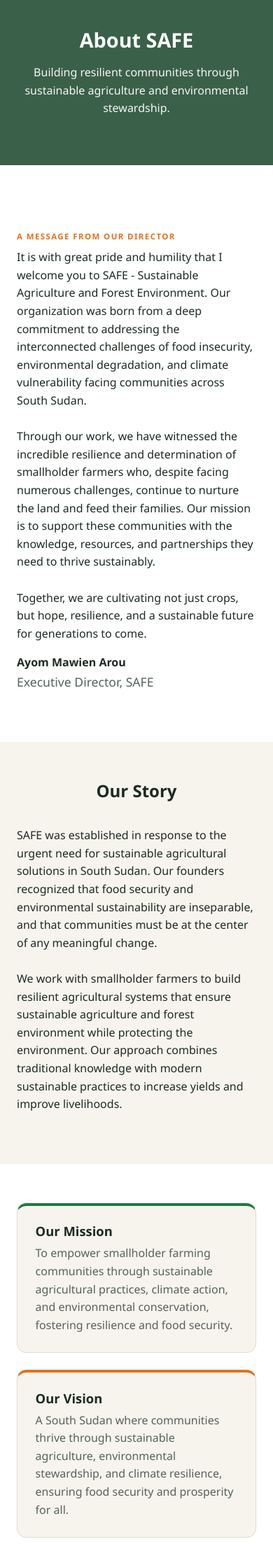
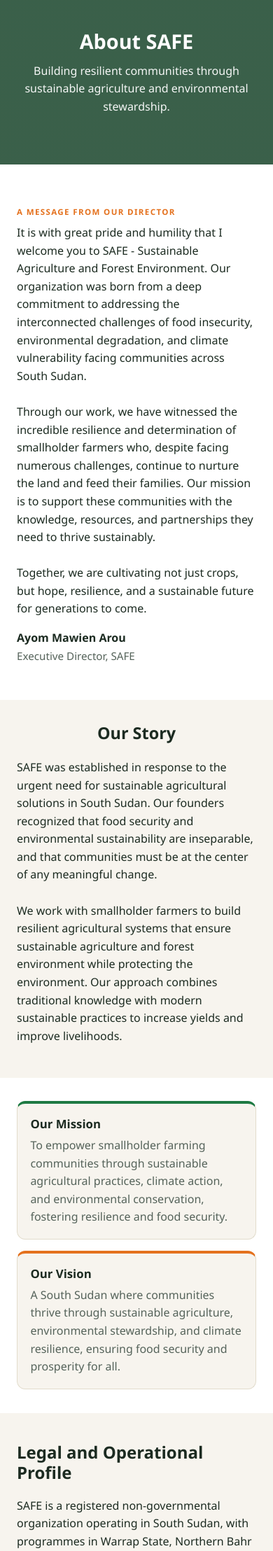
Before and after one commit to KENEDdan/SAFE_web, a Django app: page /about/ in a window 390 px wide. Shown: the part 60-2276 px from the top of the page at 70% size. Run offline with Django 5.2, Linux system fonts and the light colour scheme; data comes from the database, SQL or seed files in the repository; data that the repository does not hold is empty.

Commit message:
Tighten mobile spacing so the homepage doesn't feel sparse
On phones the desktop rhythm (3.5rem sections, 1.6rem card padding, 1.5rem
grid gaps, oversized icon badges) left huge empty gaps and made cards balloon
to ~500px each. Under 720px: sections 2.1rem, cards 1.15rem, gaps 1rem,
smaller icon badges and headings. Impact stats now go 2-up with a lone final
card spanning the full row instead of sitting orphaned. Under 400px the hero
buttons stack full-width. Homepage is ~900px shorter on mobile; verified no
horizontal overflow at 320/390/414/768px.

Co-Authored-By: Claude Sonnet 5 <noreply@anthropic.com>
Claude-Session: https://claude.ai/code/session_01QkmdkNqeJ8q3Hwzik3dKtk

```diff
--- a/static/css/main.css
+++ b/static/css/main.css
@@ -396,3 +396,49 @@ a.chip.active { background: var(--green); border-color: var(--green); color: #ff
 .article-body { max-width: 760px; line-height: 1.75; }
 .article-body p { margin: 0 0 1rem; }
 hr.rule { border: none; border-top: 1px solid var(--border); margin: 2rem 0; }
+
+/* ---------- Mobile spacing & density ----------
+   On phones the desktop rhythm (3.5rem sections, 1.6rem card padding, 1.5rem
+   grid gaps) leaves the page feeling sparse and endless. Tighten everything
+   and stop 2-column grids from leaving a lonely last item. */
+@media (max-width: 720px) {
+  .section { padding: 2.1rem 0; }
+  .section.tight { padding: 1.4rem 0; }
+  .section-head { margin-bottom: 1.4rem; }
+  .section-head h2 { font-size: clamp(1.35rem, 6vw, 1.7rem); }
+
+  .grid { gap: 1rem; }
+  .split { gap: 1.25rem; }
+  .value-list, .stat-grid { gap: 0.85rem; }
+
+  .card { padding: 1.15rem; border-radius: 12px; }
+  .card .icon-badge { width: 42px; height: 42px; font-size: 1.2rem; margin-bottom: 0.55rem; }
+  .card h3 { font-size: 1.05rem; }
+
+  .testimonial { padding: 1.15rem; }
+  .testimonial blockquote { margin-bottom: 0.75rem; }
+
+  .media-card .body { padding: 1rem; }
+
+  .hero { padding: clamp(2.6rem, 9vw, 3.75rem) 1.25rem; }
+  .hero-content h1 { margin-bottom: 0.75rem; }
+  .hero-actions { gap: 0.75rem; }
+
+  .prose p { margin-bottom: 0.8rem; }
+
+  /* Stats: 2-up, and a lone final card spans the full row instead of
+     sitting orphaned beside empty space. */
+  .stat-grid { grid-template-columns: 1fr 1fr; }
+  .stat { padding: 1.15rem 0.75rem; }
+  .stat .value { font-size: clamp(1.45rem, 8vw, 2rem); }
+  .stat-grid > .stat:last-child:nth-child(odd) { grid-column: 1 / -1; }
+
+  /* Who-we-are thumbnails: keep them as a tidy 2-up strip */
+  .gallery { grid-template-columns: 1fr 1fr; gap: 0.7rem; }
+}
+
+@media (max-width: 400px) {
+  .section-head p, .lead { font-size: 0.95rem; }
+  .hero-actions { flex-direction: column; align-items: stretch; }
+  .hero-actions .btn { width: 100%; }
+}
```
